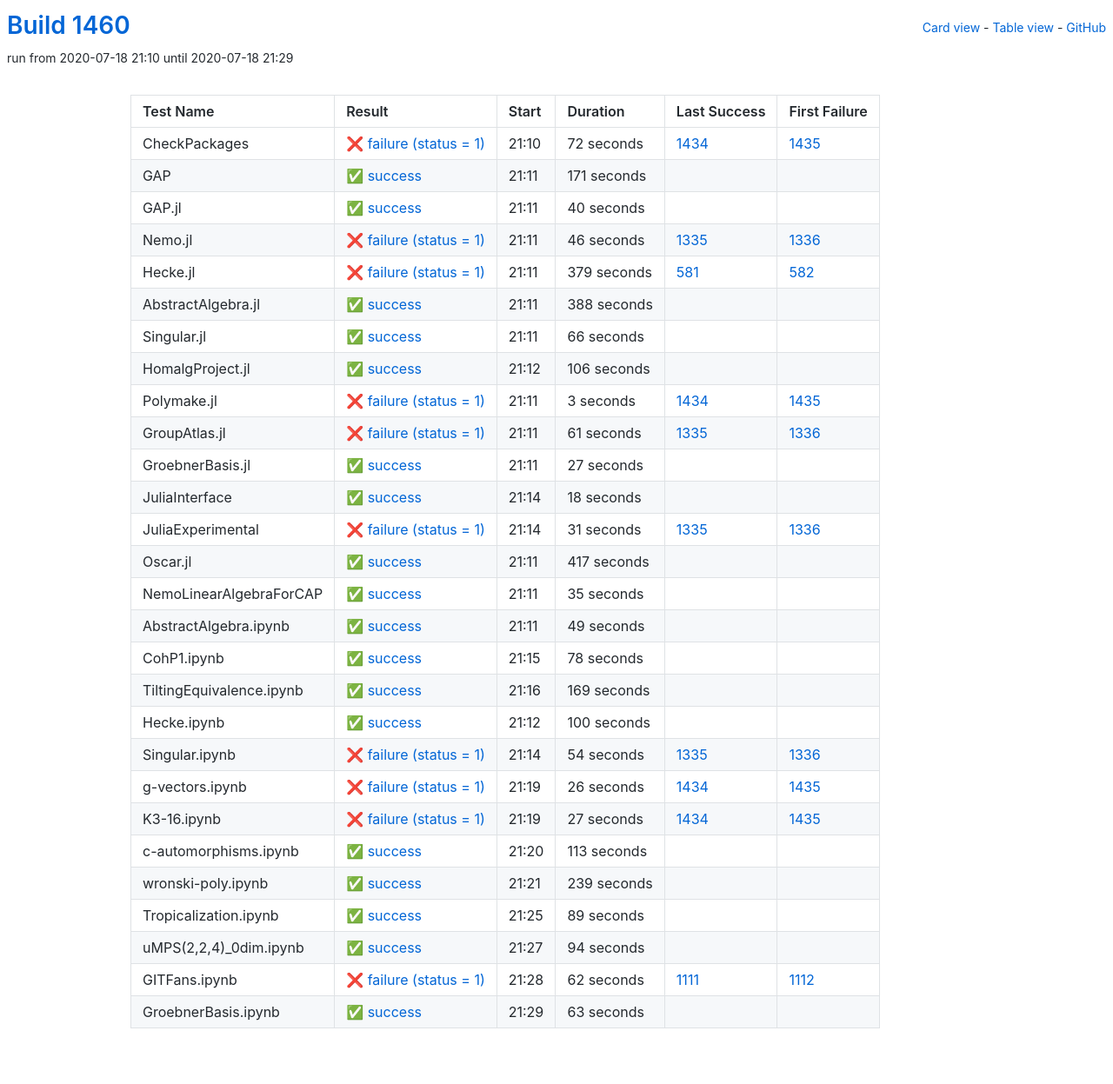
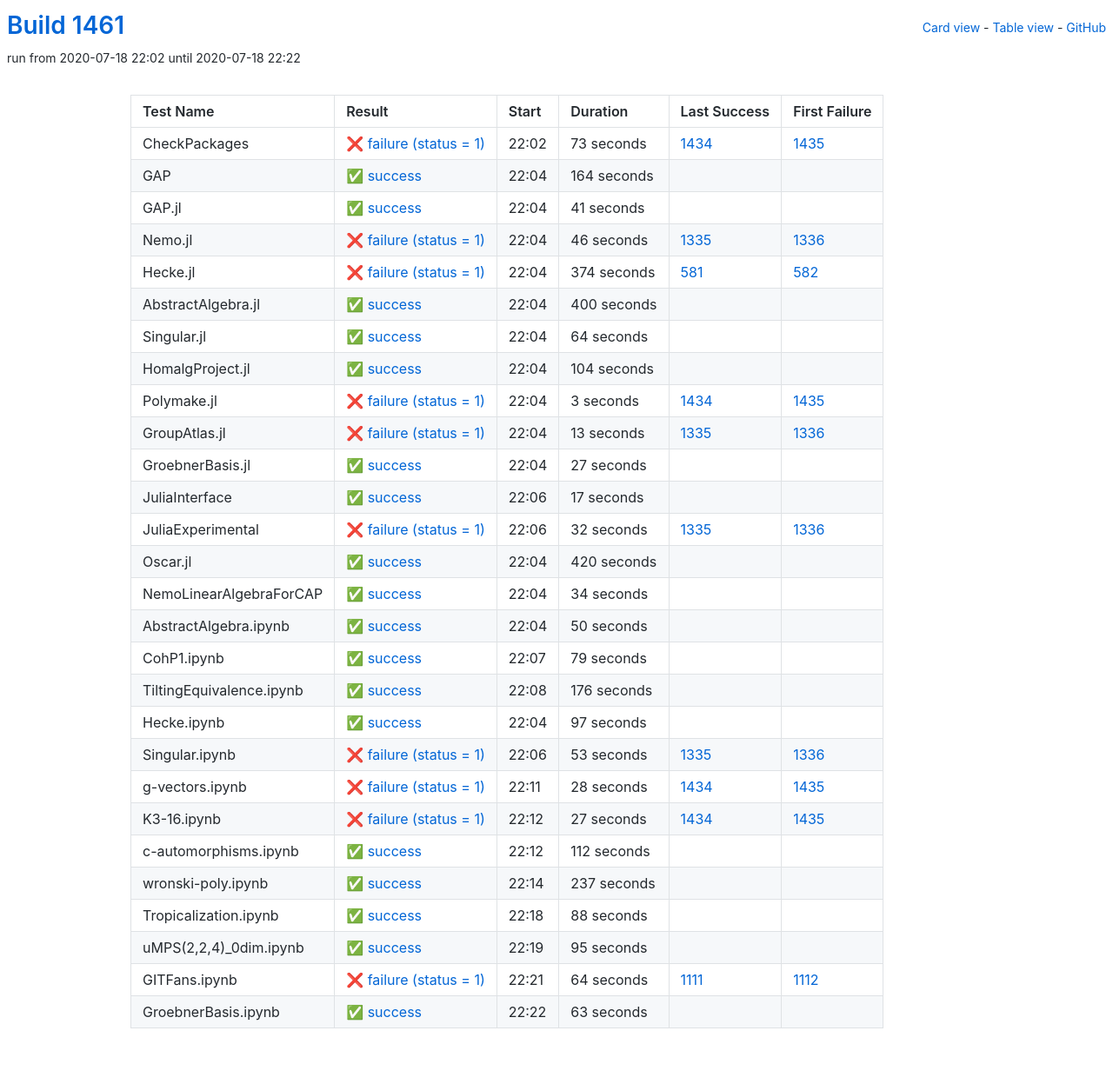
Before and after one commit to oscar-system/oscar-ci-status-1.4, a Jekyll site: the page built from table.html, in a window 1280 px wide. Shown: the whole page at 87% size. Built offline with Jekyll 4.4.1, drawn with Linux system fonts in a browser that asks for light colours.

Commit message:
Build #1461

```diff
--- a/_data/ci.yml
+++ b/_data/ci.yml
@@ -1,6 +1,6 @@
 ---
-build: 1460
-build_url: https://oscarci.mathematik.uni-kl.de/job/oscar-julia-1.4/1460/
+build: 1461
+build_url: https://oscarci.mathematik.uni-kl.de/job/oscar-julia-1.4/1461/
 job: oscar-julia-1.4
 organization: oscar-system
 repo: oscar-ci-status-1.4
@@ -8,44 +8,44 @@ repourl: https://github.com/oscar-system/oscar-ci-status-1.4
 tests:
 - name: CheckPackages
   id: checkpackages
-  log: https://oscarci.mathematik.uni-kl.de/job/oscar-julia-1.4/1460/artifact/logs/build-1460/CheckPackages.log
-  start: 2020-07-18 21:10
+  log: https://oscarci.mathematik.uni-kl.de/job/oscar-julia-1.4/1461/artifact/logs/build-1461/CheckPackages.log
+  start: 2020-07-18 22:02
   success: false
   exitcode: 1
   status: failure
-  duration: 72
+  duration: 73
   last_success: 1434
   last_success_url: https://oscarci.mathematik.uni-kl.de/job/oscar-julia-1.4/1434/
   first_failure: 1435
   first_failure_url: https://oscarci.mathematik.uni-kl.de/job/oscar-julia-1.4/1435/
 - name: GAP
   id: gap
-  log: https://oscarci.mathematik.uni-kl.de/job/oscar-julia-1.4/1460/artifact/logs/build-1460/GAP.log
-  start: 2020-07-18 21:11
+  log: https://oscarci.mathematik.uni-kl.de/job/oscar-julia-1.4/1461/artifact/logs/build-1461/GAP.log
+  start: 2020-07-18 22:04
   success: true
   exitcode: 0
   status: success
-  duration: 171
+  duration: 164
   last_success: false
   last_success_url:
   first_failure: false
   first_failure_url:
 - name: GAP.jl
   id: gap-jl
-  log: https://oscarci.mathematik.uni-kl.de/job/oscar-julia-1.4/1460/artifact/logs/build-1460/GAP.jl.log
-  start: 2020-07-18 21:11
+  log: https://oscarci.mathematik.uni-kl.de/job/oscar-julia-1.4/1461/artifact/logs/build-1461/GAP.jl.log
+  start: 2020-07-18 22:04
   success: true
   exitcode: 0
   status: success
-  duration: 40
+  duration: 41
   last_success: false
   last_success_url:
   first_failure: false
   first_failure_url:
 - name: Nemo.jl
   id: nemo-jl
-  log: https://oscarci.mathematik.uni-kl.de/job/oscar-julia-1.4/1460/artifact/logs/build-1460/Nemo.jl.log
-  start: 2020-07-18 21:11
+  log: https://oscarci.mathematik.uni-kl.de/job/oscar-julia-1.4/1461/artifact/logs/build-1461/Nemo.jl.log
+  start: 2020-07-18 22:04
   success: false
   exitcode: 1
   status: failure
@@ -56,56 +56,56 @@ tests:
   first_failure_url: https://oscarci.mathematik.uni-kl.de/job/oscar-julia-1.4/1336/
 - name: Hecke.jl
   id: hecke-jl
-  log: https://oscarci.mathematik.uni-kl.de/job/oscar-julia-1.4/1460/artifact/logs/build-1460/Hecke.jl.log
-  start: 2020-07-18 21:11
+  log: https://oscarci.mathematik.uni-kl.de/job/oscar-julia-1.4/1461/artifact/logs/build-1461/Hecke.jl.log
+  start: 2020-07-18 22:04
   success: false
   exitcode: 1
   status: failure
-  duration: 379
+  duration: 374
   last_success: 581
   last_success_url: https://oscarci.mathematik.uni-kl.de/job/oscar-julia-1.4/581/
   first_failure: 582
   first_failure_url: https://oscarci.mathematik.uni-kl.de/job/oscar-julia-1.4/582/
 - name: AbstractAlgebra.jl
   id: abstractalgebra-jl
-  log: https://oscarci.mathematik.uni-kl.de/job/oscar-julia-1.4/1460/artifact/logs/build-1460/AbstractAlgebra.jl.log
-  start: 2020-07-18 21:11
+  log: https://oscarci.mathematik.uni-kl.de/job/oscar-julia-1.4/1461/artifact/logs/build-1461/AbstractAlgebra.jl.log
+  start: 2020-07-18 22:04
   success: true
   exitcode: 0
   status: success
-  duration: 388
+  duration: 400
   last_success: false
   last_success_url:
   first_failure: false
   first_failure_url:
 - name: Singular.jl
   id: singular-jl
-  log: https://oscarci.mathematik.uni-kl.de/job/oscar-julia-1.4/1460/artifact/logs/build-1460/Singular.jl.log
-  start: 2020-07-18 21:11
+  log: https://oscarci.mathematik.uni-kl.de/job/oscar-julia-1.4/1461/artifact/logs/build-1461/Singular.jl.log
+  start: 2020-07-18 22:04
   success: true
   exitcode: 0
   status: success
-  duration: 66
+  duration: 64
   last_success: false
   last_success_url:
   first_failure: false
   first_failure_url:
 - name: HomalgProject.jl
   id: homalgproject-jl
-  log: https://oscarci.mathematik.uni-kl.de/job/oscar-julia-1.4/1460/artifact/logs/build-1460/HomalgProject.jl.log
-  start: 2020-07-18 21:12
+  log: https://oscarci.mathematik.uni-kl.de/job/oscar-julia-1.4/1461/artifact/logs/build-1461/HomalgProject.jl.log
+  start: 2020-07-18 22:04
   success: true
   exitcode: 0
   status: success
-  duration: 106
+  duration: 104
   last_success: false
   last_success_url:
   first_failure: false
   first_failure_url:
 - name: Polymake.jl
   id: polymake-jl
-  log: https://oscarci.mathematik.uni-kl.de/job/oscar-julia-1.4/1460/artifact/logs/build-1460/Polymake.jl.log
-  start: 2020-07-18 21:11
+  log: https://oscarci.mathematik.uni-kl.de/job/oscar-julia-1.4/1461/artifact/logs/build-1461/Polymake.jl.log
+  start: 2020-07-18 22:04
   success: false
   exitcode: 1
   status: failure
@@ -116,20 +116,20 @@ tests:
   first_failure_url: https://oscarci.mathematik.uni-kl.de/job/oscar-julia-1.4/1435/
 - name: GroupAtlas.jl
   id: groupatlas-jl
-  log: https://oscarci.mathematik.uni-kl.de/job/oscar-julia-1.4/1460/artifact/logs/build-1460/GroupAtlas.jl.log
-  start: 2020-07-18 21:11
+  log: https://oscarci.mathematik.uni-kl.de/job/oscar-julia-1.4/1461/artifact/logs/build-1461/GroupAtlas.jl.log
+  start: 2020-07-18 22:04
   success: false
   exitcode: 1
   status: failure
-  duration: 61
+  duration: 13
   last_success: 1335
   last_success_url: https://oscarci.mathematik.uni-kl.de/job/oscar-julia-1.4/1335/
   first_failure: 1336
   first_failure_url: https://oscarci.mathematik.uni-kl.de/job/oscar-julia-1.4/1336/
 - name: GroebnerBasis.jl
   id: groebnerbasis-jl
-  log: https://oscarci.mathematik.uni-kl.de/job/oscar-julia-1.4/1460/artifact/logs/build-1460/GroebnerBasis.jl.log
-  start: 2020-07-18 21:11
+  log: https://oscarci.mathematik.uni-kl.de/job/oscar-julia-1.4/1461/artifact/logs/build-1461/GroebnerBasis.jl.log
+  start: 2020-07-18 22:04
   success: true
   exitcode: 0
   status: success
@@ -140,128 +140,128 @@ tests:
   first_failure_url:
 - name: JuliaInterface
   id: juliainterface
-  log: https://oscarci.mathematik.uni-kl.de/job/oscar-julia-1.4/1460/artifact/logs/build-1460/JuliaInterface.log
-  start: 2020-07-18 21:14
+  log: https://oscarci.mathematik.uni-kl.de/job/oscar-julia-1.4/1461/artifact/logs/build-1461/JuliaInterface.log
+  start: 2020-07-18 22:06
   success: true
   exitcode: 0
   status: success
-  duration: 18
+  duration: 17
   last_success: false
   last_success_url:
   first_failure: false
   first_failure_url:
 - name: JuliaExperimental
   id: juliaexperimental
-  log: https://oscarci.mathematik.uni-kl.de/job/oscar-julia-1.4/1460/artifact/logs/build-1460/JuliaExperimental.log
-  start: 2020-07-18 21:14
+  log: https://oscarci.mathematik.uni-kl.de/job/oscar-julia-1.4/1461/artifact/logs/build-1461/JuliaExperimental.log
+  start: 2020-07-18 22:06
   success: false
   exitcode: 1
   status: failure
-  duration: 31
+  duration: 32
   last_success: 1335
   last_success_url: https://oscarci.mathematik.uni-kl.de/job/oscar-julia-1.4/1335/
   first_failure: 1336
   first_failure_url: https://oscarci.mathematik.uni-kl.de/job/oscar-julia-1.4/1336/
 - name: Oscar.jl
   id: oscar-jl
-  log: https://oscarci.mathematik.uni-kl.de/job/oscar-julia-1.4/1460/artifact/logs/build-1460/Oscar.jl.log
-  start: 2020-07-18 21:11
+  log: https://oscarci.mathematik.uni-kl.de/job/oscar-julia-1.4/1461/artifact/logs/build-1461/Oscar.jl.log
+  start: 2020-07-18 22:04
   success: true
   exitcode: 0
   status: success
-  duration: 417
+  duration: 420
   last_success: false
   last_success_url:
   first_failure: false
   first_failure_url:
 - name: NemoLinearAlgebraForCAP
   id: nemolinearalgebraforcap
-  log: https://oscarci.mathematik.uni-kl.de/job/oscar-julia-1.4/1460/artifact/logs/build-1460/NemoLinearAlgebraForCAP.log
-  start: 2020-07-18 21:11
+  log: https://oscarci.mathematik.uni-kl.de/job/oscar-julia-1.4/1461/artifact/logs/build-1461/NemoLinearAlgebraForCAP.log
+  start: 2020-07-18 22:04
   success: true
   exitcode: 0
   status: success
-  duration: 35
+  duration: 34
   last_success: false
   last_success_url:
   first_failure: false
   first_failure_url:
 - name: AbstractAlgebra.ipynb
   id: abstractalgebra-ipynb
-  log: https://oscarci.mathematik.uni-kl.de/job/oscar-julia-1.4/1460/artifact/logs/build-1460/AbstractAlgebra.ipynb.log
-  start: 2020-07-18 21:11
+  log: https://oscarci.mathematik.uni-kl.de/job/oscar-julia-1.4/1461/artifact/logs/build-1461/AbstractAlgebra.ipynb.log
+  start: 2020-07-18 22:04
   success: true
   exitcode: 0
   status: success
-  duration: 49
+  duration: 50
   last_success: false
   last_success_url:
   first_failure: false
   first_failure_url:
 - name: CohP1.ipynb
   id: cohp1-ipynb
-  log: https://oscarci.mathematik.uni-kl.de/job/oscar-julia-1.4/1460/artifact/logs/build-1460/CohP1.ipynb.log
-  start: 2020-07-18 21:15
+  log: https://oscarci.mathematik.uni-kl.de/job/oscar-julia-1.4/1461/artifact/logs/build-1461/CohP1.ipynb.log
+  start: 2020-07-18 22:07
   success: true
   exitcode: 0
   status: success
-  duration: 78
+  duration: 79
   last_success: false
   last_success_url:
   first_failure: false
   first_failure_url:
 - name: TiltingEquivalence.ipynb
   id: tiltingequivalence-ipynb
-  log: https://oscarci.mathematik.uni-kl.de/job/oscar-julia-1.4/1460/artifact/logs/build-1460/TiltingEquivalence.ipynb.log
-  start: 2020-07-18 21:16
+  log: https://oscarci.mathematik.uni-kl.de/job/oscar-julia-1.4/1461/artifact/logs/build-1461/TiltingEquivalence.ipynb.log
+  start: 2020-07-18 22:08
   success: true
   exitcode: 0
   status: success
-  duration: 169
+  duration: 176
   last_success: false
   last_success_url:
   first_failure: false
   first_failure_url:
 - name: Hecke.ipynb
   id: hecke-ipynb
-  log: https://oscarci.mathematik.uni-kl.de/job/oscar-julia-1.4/1460/artifact/logs/build-1460/Hecke.ipynb.log
-  start: 2020-07-18 21:12
+  log: https://oscarci.mathematik.uni-kl.de/job/oscar-julia-1.4/1461/artifact/logs/build-1461/Hecke.ipynb.log
+  start: 2020-07-18 22:04
   success: true
   exitcode: 0
   status: success
-  duration: 100
+  duration: 97
   last_success: false
   last_success_url:
   first_failure: false
   first_failure_url:
 - name: Singular.ipynb
   id: singular-ipynb
-  log: https://oscarci.mathematik.uni-kl.de/job/oscar-julia-1.4/1460/artifact/logs/build-1460/Singular.ipynb.log
-  start: 2020-07-18 21:14
+  log: https://oscarci.mathematik.uni-kl.de/job/oscar-julia-1.4/1461/artifact/logs/build-1461/Singular.ipynb.log
+  start: 2020-07-18 22:06
   success: false
   exitcode: 1
   status: failure
-  duration: 54
+  duration: 53
   last_success: 1335
   last_success_url: https://oscarci.mathematik.uni-kl.de/job/oscar-julia-1.4/1335/
   first_failure: 1336
   first_failure_url: https://oscarci.mathematik.uni-kl.de/job/oscar-julia-1.4/1336/
 - name: g-vectors.ipynb
   id: g-vectors-ipynb
-  log: https://oscarci.mathematik.uni-kl.de/job/oscar-julia-1.4/1460/artifact/logs/build-1460/g-vectors.ipynb.log
-  start: 2020-07-18 21:19
+  log: https://oscarci.mathematik.uni-kl.de/job/oscar-julia-1.4/1461/artifact/logs/build-1461/g-vectors.ipynb.log
+  start: 2020-07-18 22:11
   success: false
   exitcode: 1
   status: failure
-  duration: 26
+  duration: 28
   last_success: 1434
   last_success_url: https://oscarci.mathematik.uni-kl.de/job/oscar-julia-1.4/1434/
   first_failure: 1435
   first_failure_url: https://oscarci.mathematik.uni-kl.de/job/oscar-julia-1.4/1435/
 - name: K3-16.ipynb
   id: k3-16-ipynb
-  log: https://oscarci.mathematik.uni-kl.de/job/oscar-julia-1.4/1460/artifact/logs/build-1460/K3-16.ipynb.log
-  start: 2020-07-18 21:19
+  log: https://oscarci.mathematik.uni-kl.de/job/oscar-julia-1.4/1461/artifact/logs/build-1461/K3-16.ipynb.log
+  start: 2020-07-18 22:12
   success: false
   exitcode: 1
   status: failure
@@ -272,68 +272,68 @@ tests:
   first_failure_url: https://oscarci.mathematik.uni-kl.de/job/oscar-julia-1.4/1435/
 - name: c-automorphisms.ipynb
   id: c-automorphisms-ipynb
-  log: https://oscarci.mathematik.uni-kl.de/job/oscar-julia-1.4/1460/artifact/logs/build-1460/c-automorphisms.ipynb.log
-  start: 2020-07-18 21:20
+  log: https://oscarci.mathematik.uni-kl.de/job/oscar-julia-1.4/1461/artifact/logs/build-1461/c-automorphisms.ipynb.log
+  start: 2020-07-18 22:12
   success: true
   exitcode: 0
   status: success
-  duration: 113
+  duration: 112
   last_success: false
   last_success_url:
   first_failure: false
   first_failure_url:
 - name: wronski-poly.ipynb
   id: wronski-poly-ipynb
-  log: https://oscarci.mathematik.uni-kl.de/job/oscar-julia-1.4/1460/artifact/logs/build-1460/wronski-poly.ipynb.log
-  start: 2020-07-18 21:21
+  log: https://oscarci.mathematik.uni-kl.de/job/oscar-julia-1.4/1461/artifact/logs/build-1461/wronski-poly.ipynb.log
+  start: 2020-07-18 22:14
   success: true
   exitcode: 0
   status: success
-  duration: 239
+  duration: 237
   last_success: false
   last_success_url:
   first_failure: false
   first_failure_url:
 - name: Tropicalization.ipynb
   id: tropicalization-ipynb
-  log: https://oscarci.mathematik.uni-kl.de/job/oscar-julia-1.4/1460/artifact/logs/build-1460/Tropicalization.ipynb.log
-  start: 2020-07-18 21:25
+  log: https://oscarci.mathematik.uni-kl.de/job/oscar-julia-1.4/1461/artifact/logs/build-1461/Tropicalization.ipynb.log
+  start: 2020-07-18 22:18
   success: true
   exitcode: 0
   status: success
-  duration: 89
+  duration: 88
   last_success: false
   last_success_url:
   first_failure: false
   first_failure_url:
 - name: uMPS(2,2,4)_0dim.ipynb
   id: umps-2-2-4-0dim-ipynb
-  log: https://oscarci.mathematik.uni-kl.de/job/oscar-julia-1.4/1460/artifact/logs/build-1460/uMPS-2-2-4-_0dim.ipynb.log
-  start: 2020-07-18 21:27
+  log: https://oscarci.mathematik.uni-kl.de/job/oscar-julia-1.4/1461/artifact/logs/build-1461/uMPS-2-2-4-_0dim.ipynb.log
+  start: 2020-07-18 22:19
   success: true
   exitcode: 0
   status: success
-  duration: 94
+  duration: 95
   last_success: false
   last_success_url:
   first_failure: false
   first_failure_url:
 - name: GITFans.ipynb
   id: gitfans-ipynb
-  log: https://oscarci.mathematik.uni-kl.de/job/oscar-julia-1.4/1460/artifact/logs/build-1460/GITFans.ipynb.log
-  start: 2020-07-18 21:28
+  log: https://oscarci.mathematik.uni-kl.de/job/oscar-julia-1.4/1461/artifact/logs/build-1461/GITFans.ipynb.log
+  start: 2020-07-18 22:21
   success: false
   exitcode: 1
   status: failure
-  duration: 62
+  duration: 64
   last_success: 1111
   last_success_url: https://oscarci.mathematik.uni-kl.de/job/oscar-julia-1.4/1111/
   first_failure: 1112
   first_failure_url: https://oscarci.mathematik.uni-kl.de/job/oscar-julia-1.4/1112/
 - name: GroebnerBasis.ipynb
   id: groebnerbasis-ipynb
-  log: https://oscarci.mathematik.uni-kl.de/job/oscar-julia-1.4/1460/artifact/logs/build-1460/GroebnerBasis.ipynb.log
-  start: 2020-07-18 21:29
+  log: https://oscarci.mathematik.uni-kl.de/job/oscar-julia-1.4/1461/artifact/logs/build-1461/GroebnerBasis.ipynb.log
+  start: 2020-07-18 22:22
   success: true
   exitcode: 0
   status: success
```
Also changed, not shown: README.md.
